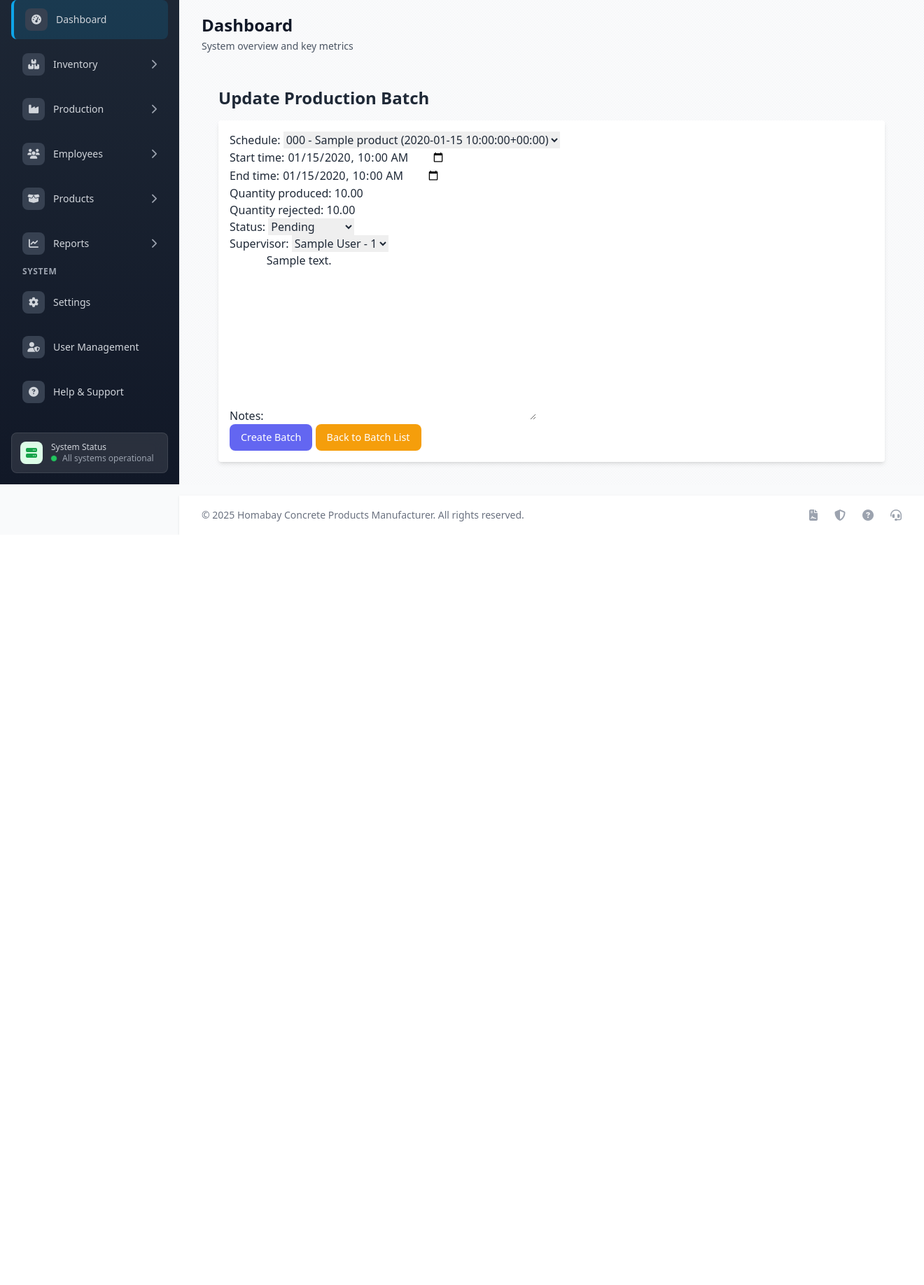
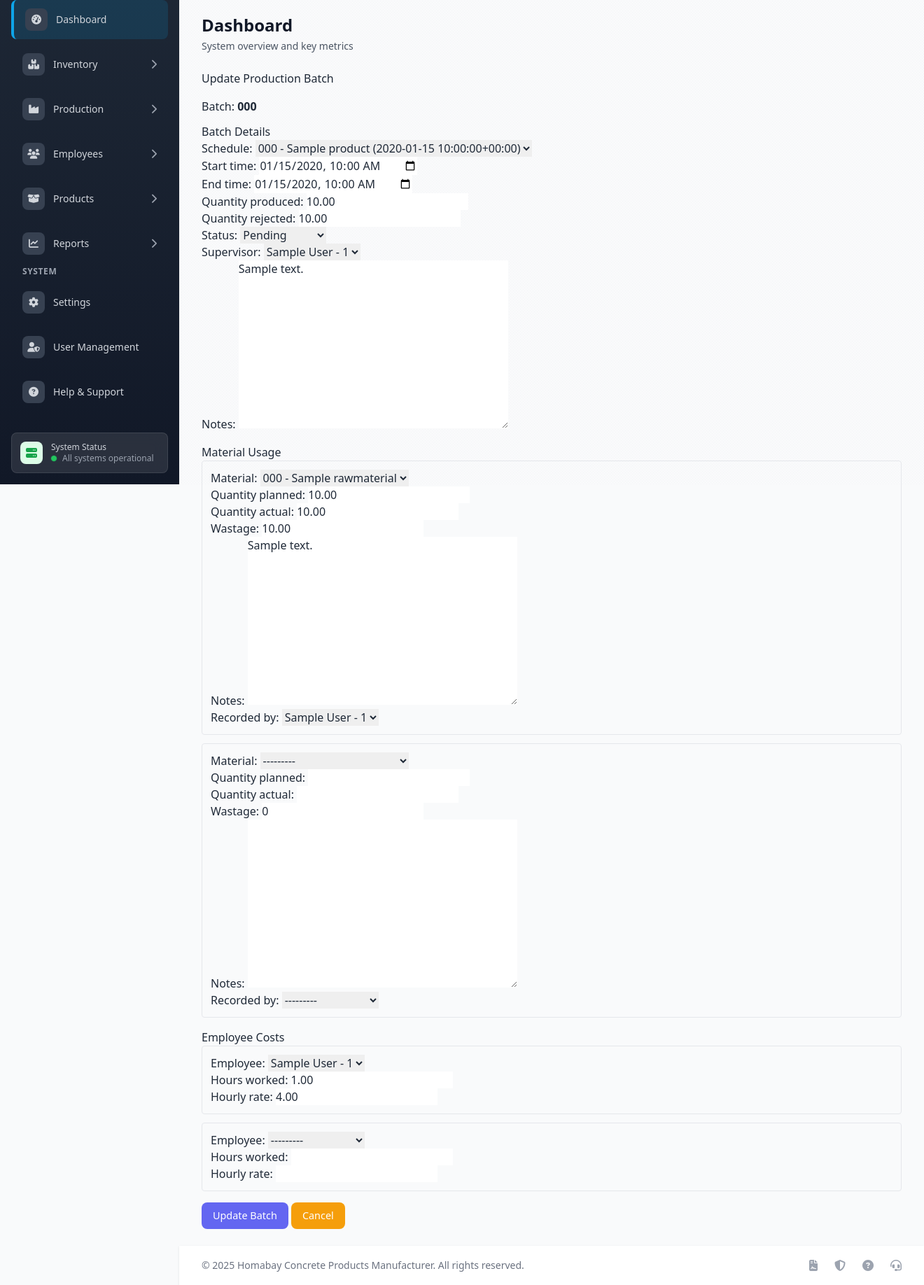
Before and after one commit to OchiengBrandon/system-victoria-hbcp, a Django app: page /victoria-management-system/production/batch/1/update/ in a window 1320 px wide; the page is wider, and only the part inside the window is pictured. Shown: the part 108-1944 px from the top of that part at 70% size. Before the commit the page ends 872 px from the top of that part, so only its background shows below. Run offline with Django 5.2, Linux system fonts and the light colour scheme; a user stored in the database is signed in; tables that the repository leaves empty hold one stand-in row (values such as "Sample post"); some libraries are stand-ins or nearby versions.

Commit message:
Batch update

```diff
--- a/apps/production/views.py
+++ b/apps/production/views.py
@@ -485,7 +485,7 @@ def batch_update(request, pk):
         material_formset = BatchMaterialUsageFormSet(queryset=BatchMaterialUsage.objects.filter(batch=batch))
         employee_formset = EmployeeCostFormSet(queryset=EmployeeCost.objects.filter(batch=batch))
 
-    return render(request, 'production/batch_form.html', {
+    return render(request, 'production/update_batch_form.html', {
         'batch_form': batch_form,
         'material_formset': material_formset,
         'employee_formset': employee_formset,
--- a/templates/production/batch_form.html
+++ b/templates/production/batch_form.html
@@ -7,15 +7,38 @@
     <form method="post" class="bg-white p-4 rounded shadow-md mt-4">
         {% csrf_token %}
 
-        {% if form.non_field_errors %}
+        {% if batch_form.non_field_errors %}
             <div class="text-red-600 mb-4">
-                {{ form.non_field_errors }}
+                {{ batch_form.non_field_errors }}
             </div>
         {% endif %}
 
-        {{ batch_form.as_p }}
+        <div class="mb-4">
+            <h4 class="text-lg font-semibold">Batch Details</h4>
+            {{ batch_form.as_p }}
+        </div>
 
-        <button type="submit" class="btn btn-primary">Create Batch</button>
+        <div class="mb-4">
+            <h4 class="text-lg font-semibold">Material Usage</h4>
+            {{ material_formset.management_form }}
+            {% for form in material_formset %}
+                <div class="formset-field border p-3 mb-3 rounded">
+                    {{ form.as_p }}
+                </div>
+            {% endfor %}
+        </div>
+
+        <div class="mb-4">
+            <h4 class="text-lg font-semibold">Employee Costs</h4>
+            {{ employee_formset.management_form }}
+            {% for form in employee_formset %}
+                <div class="formset-field border p-3 mb-3 rounded">
+                    {{ form.as_p }}
+                </div>
+            {% endfor %}
+        </div>
+
+        <button type="submit" class="btn btn-primary">Update Batch</button>
         <a href="{% url 'production:batch_list' %}" class="btn btn-secondary">Back to Batch List</a>
     </form>
 </div>
--- /dev/null
+++ b/templates/production/update_batch_form.html
@@ -0,0 +1,44 @@
+{% extends 'base.html' %}
+
+{% block content %}
+<div class="container">
+    <h2 class="my-4">{{ title }}</h2>
+    <p class="mb-3">Batch: <strong>{{ batch.batch_number }}</strong></p>
+
+    <form method="post">
+        {% csrf_token %}
+
+        <div class="mb-4">
+            <h4>Batch Details</h4>
+            {{ batch_form.as_p }}  <!-- Render the batch form -->
+        </div>
+
+        <div class="mb-4">
+            <h4>Material Usage</h4>
+            {{ material_formset.management_form }}
+            <div id="material-formset-area">
+                {% for form in material_formset %}
+                    <div class="formset-field border p-3 mb-3 rounded">
+                        {{ form.as_p }}  <!-- Render each material form -->
+                    </div>
+                {% endfor %}
+            </div>
+        </div>
+
+        <div class="mb-4">
+            <h4>Employee Costs</h4>
+            {{ employee_formset.management_form }}
+            <div id="employee-formset-area">
+                {% for form in employee_formset %}
+                    <div class="formset-field border p-3 mb-3 rounded">
+                        {{ form.as_p }}  <!-- Render each employee cost form -->
+                    </div>
+                {% endfor %}
+            </div>
+        </div>
+
+        <button type="submit" class="btn btn-primary">Update Batch</button>
+        <a href="{% url 'production:batch_detail' batch.pk %}" class="btn btn-secondary">Cancel</a>
+    </form>
+</div>
+{% endblock %}
```
